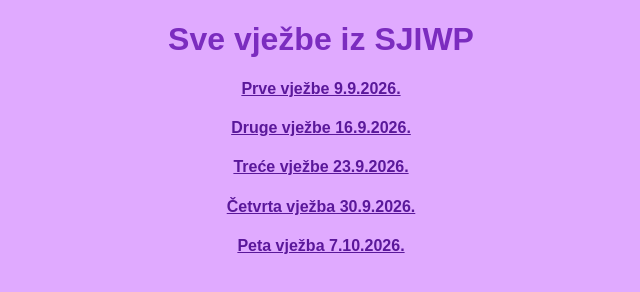
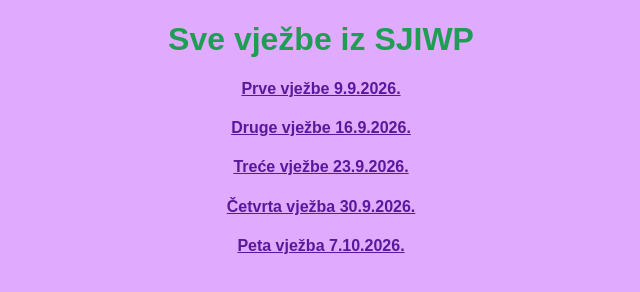
Before and after one commit to evankrusinski/sjiwp, a plain HTML site: page index.html in a window 1280 px wide. Shown: the whole page, without its empty margins (319-959 px from the left). Drawn offline with Linux system fonts and the light colour scheme; a web font is replaced by a local one.

```diff
--- a/stil.css
+++ b/stil.css
@@ -8,7 +8,7 @@ body {
 
 }
 h1 {
-  color: #7b2cbf;
+  color: #209d54;
   text-align center;
   font-size 36px;
   letter-spacing 2px;
```
